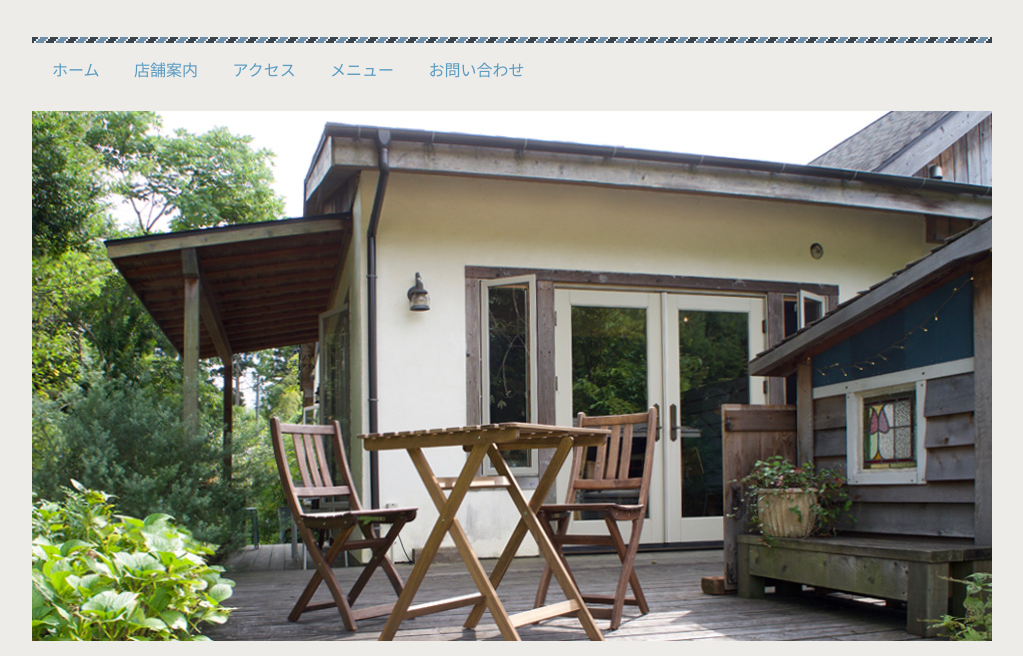
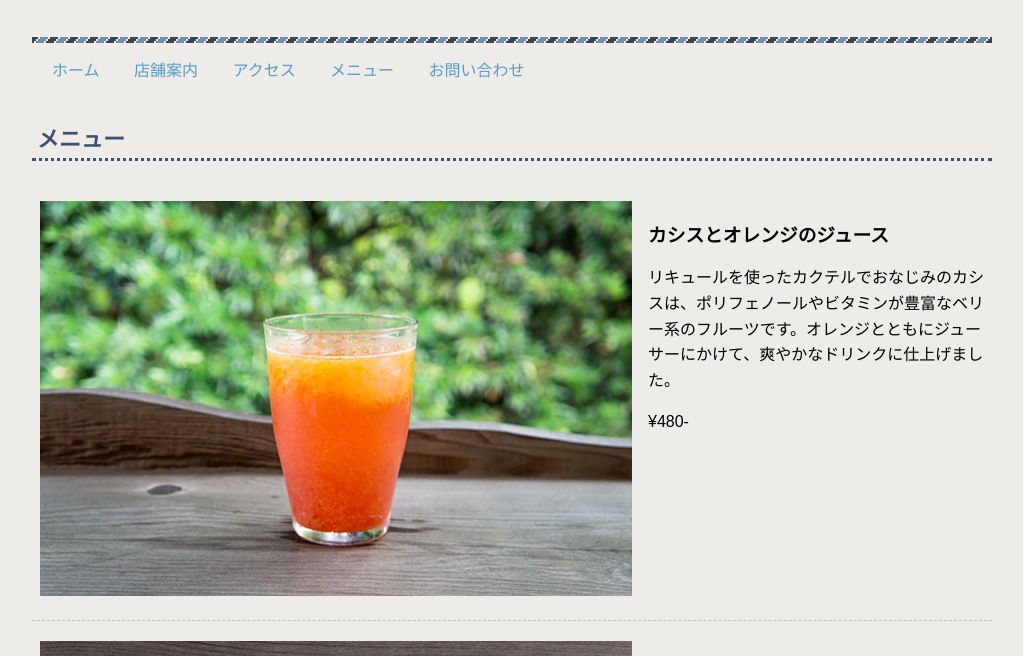
Before and after one commit to Shunkicreate/cafe, a plain HTML site: page menu.html in a window 1280 px wide. Shown: the part 95-751 px from the top of the page, without its empty margins (128-1151 px from the left). Drawn offline with Linux system fonts and the light colour scheme.

Commit message:
delete menu image

```diff
--- a/menu.html
+++ b/menu.html
@@ -28,9 +28,7 @@
         </header>
         <!-- ヘッダーここまで -->
         <!-- メイン -->
-        <div class="keyvisual">
-            <img src="images/keyvisual.jpg" alt="">
-        </div>
+
         <main>
             <h2>メニュー</h2>
             <div class="menu-content">
```
Also changed, not shown: css/style.css (line endings or trailing spaces).
